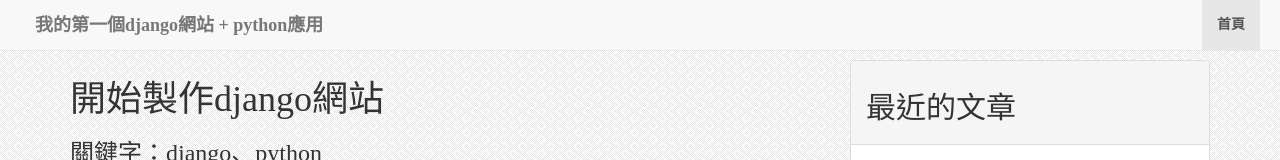
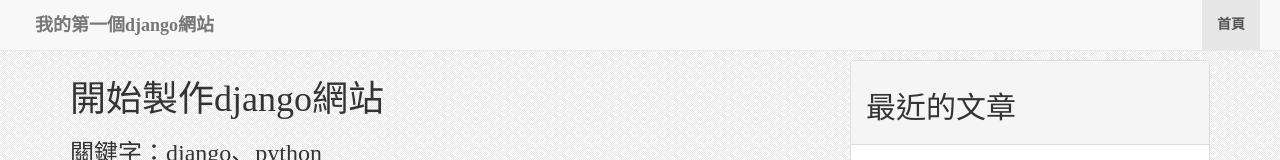
Before and after one commit to yuanping24/yuanping24.github.io, a plain HTML site: page index.html in a window 1280 px wide. Shown: the top 160 px of the page. Drawn offline with Linux system fonts and the light colour scheme.

Commit message:
Update index.html

```diff
--- a/index.html
+++ b/index.html
@@ -35,7 +35,7 @@
           <span class="icon-bar"></span>
           <span class="icon-bar"></span>
         </button>
-        <a class="navbar-brand" href="/" style="margin-left:5px">我的第一個django網站 + python應用</a>
+        <a class="navbar-brand" href="/" style="margin-left:5px">我的第一個django網站</a>
       </div>
       <div class="collapse navbar-collapse" id="myNavbar">
         <ul class="nav navbar-nav navbar-right" style="margin-right:5px">
```
